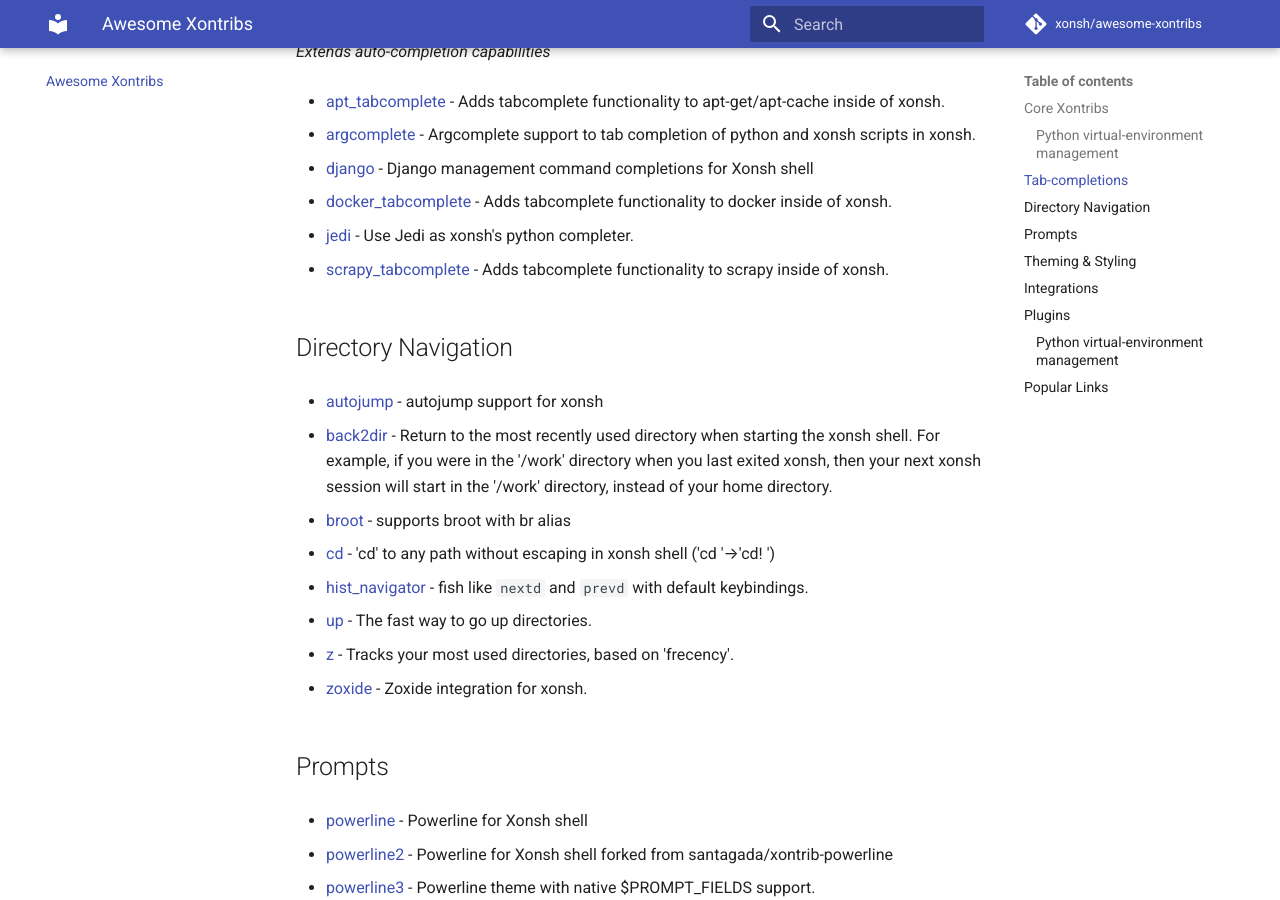
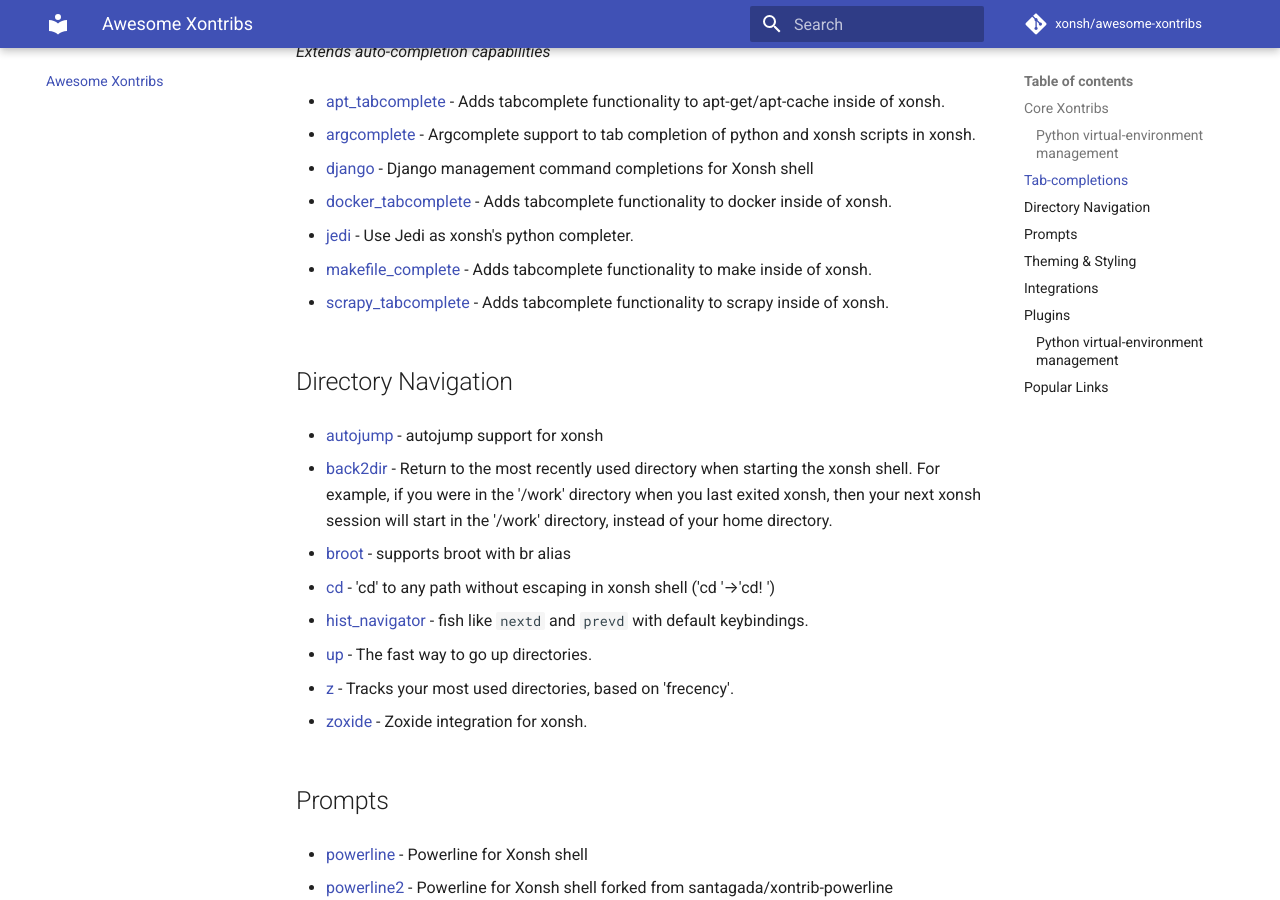
Before and after one commit to xonsh/awesome-xontribs, an MkDocs documentation site: the page built from docs/README.md, in a window 1280 px wide and 900 px high, scrolled down 978 px. Built offline with MkDocs 1.6.1 and Material for MkDocs 9.7.7, drawn with Linux system fonts in a browser that asks for light colours; comment, search, counter and statistics services are not loaded.

Commit message:
feat: add makefile_complete (#4)

```diff
--- a/docs/README.md
+++ b/docs/README.md
@@ -46,6 +46,8 @@
 * [docker_tabcomplete](https://github.com/xsteadfastx/xonsh-docker-tabcomplete) - Adds tabcomplete functionality to docker inside of xonsh.
 
 * [jedi](https://github.com/xonsh/xontrib-jedi) - Use Jedi as xonsh's python completer.
+
+* [makefile_complete](https://gitlab.com/taconi/xontrib-makefile-complete) - Adds tabcomplete functionality to make inside of xonsh.
 
 * [scrapy_tabcomplete](https://github.com/Granitas/xonsh-scrapy-tabcomplete) - Adds tabcomplete functionality to scrapy inside of xonsh.
 
```
